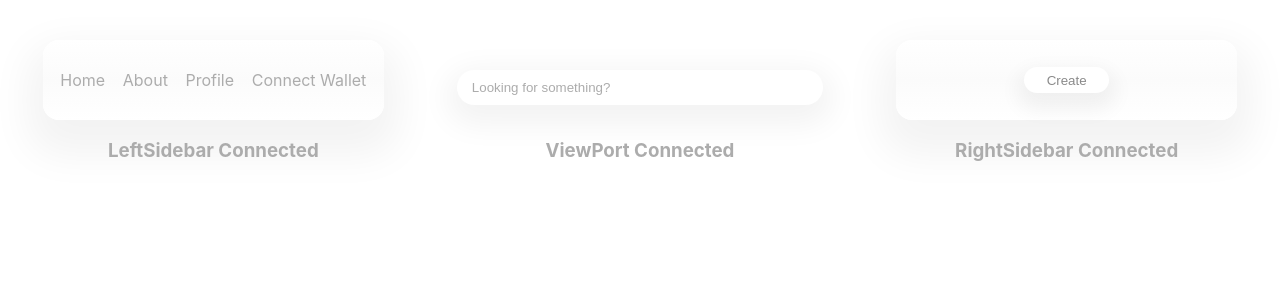
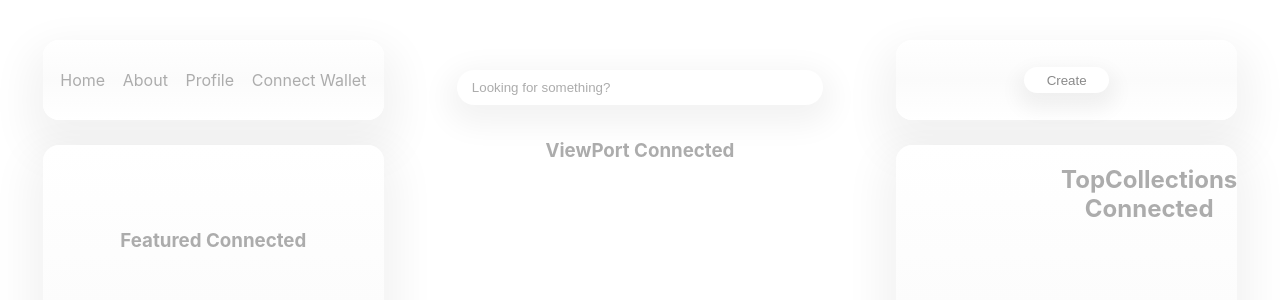
Before and after one commit to marveldylan/medici, a React (Create React App) app in the folder client/: page / in a window 1280 px wide. Shown: the top 300 px of the page. Built offline with nearby package versions, Linux system fonts and the light colour scheme.

Commit message:
connected featured and top collections components and styled right sidebar

```diff
--- a/client/src/App.css
+++ b/client/src/App.css
@@ -85,7 +85,27 @@
 
 }
 
+.left-sidebar {
+  width: 80%;
+  display: grid;
+  grid-template-rows: 65px 1fr 1fr 1fr 1fr 1fr 30px;
+  background-image: linear-gradient(#FFF, #fbfbfb, #FFF);
+  text-align: center;
+  border-radius: 1em;
+  margin: 25px auto;
+  box-shadow: 0px 20px 40px 15px rgba(0,0,0,0.05);
+}
 
+.right-sidebar{
+  width: 80%;
+  display: grid;
+  grid-template: 65px 1fr 1fr 1fr 1fr 30px / 1fr 1fr;
+  text-align: center;
+  background-image: linear-gradient(#FFF, #fbfbfb, #FFF);
+  border-radius: 1em;
+  margin: 25px auto;
+  box-shadow: 0px 20px 40px 15px rgba(0,0,0,0.05);
+}
 /* @keyframes App-logo-spin {
   from {
     transform: rotate(0deg);
--- a/client/src/components/LeftSidebar.jsx
+++ b/client/src/components/LeftSidebar.jsx
@@ -1,9 +1,17 @@
-
+import Featured from './Featured';
 
 const LeftSidebar = () => {
 
     return (
-        <h3>LeftSidebar Connected</h3>
+       <div className="left-sidebar">
+           <div className="featured-header">
+
+           </div>
+           <Featured />
+           <div className="featured-footer">
+
+           </div>
+       </div>
     )
 }
 
--- a/client/src/components/RightSidebar.jsx
+++ b/client/src/components/RightSidebar.jsx
@@ -1,11 +1,18 @@
-
-
+import TopCollections from './TopCollections';
 
 
 const RightSidebar = () => {
 
     return (
-        <h3>RightSidebar Connected</h3>
+        <div className="right-sidebar">
+        <div className="top-collections-header">
+
+        </div>
+        <TopCollections />
+        <div className="top-collections-footer">
+
+        </div>
+    </div>
     )
 }
 
```
